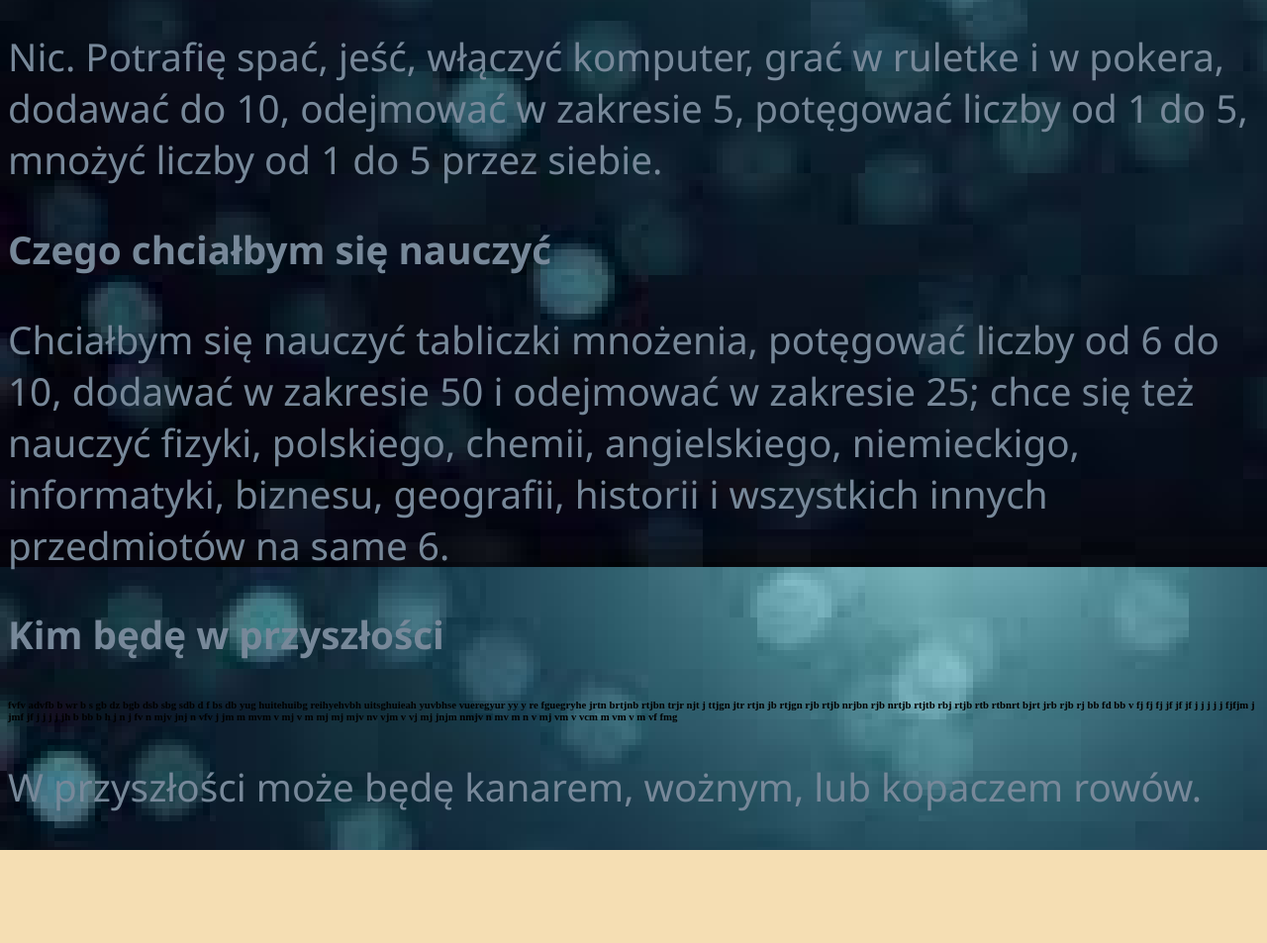
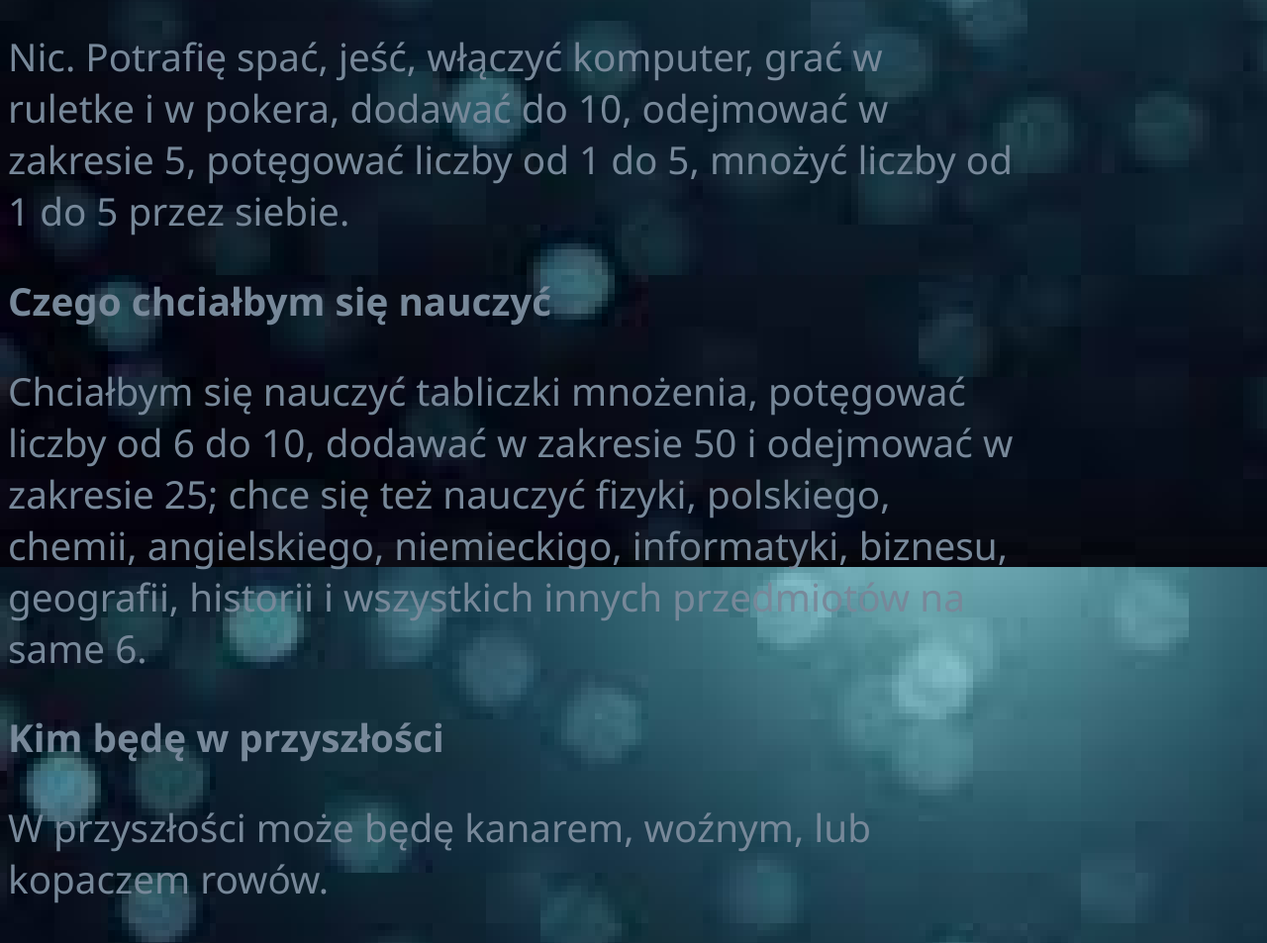
Before and after one commit to q5689/q5689.github.io, a plain HTML site: page index.html in a window 1280 px wide. Shown: the part 442-1395 px from the top of the page at 99% size. Before the commit the page ends 1301 px from the top, so only its background shows below. Drawn offline with Linux system fonts and the light colour scheme.

Commit message:
index.html

```diff
--- a/index.html
+++ b/index.html
@@ -6,18 +6,22 @@
     <title>Document</title>
 </head>
 
-<img src="lozko.img.jpg" alt="">
+
 <body>
+    <img src="lozko.img.jpg" alt="">
 <p><b>Co potrafię</b></p>
 <p></p>
-<p>Nic. Potrafię spać, jeść, włączyć komputer, grać w ruletke i w pokera, dodawać do 10, odejmować w zakresie 5, potęgować liczby od 1 do 5, mnożyć liczby od 1 do 5 przez siebie.</p>
+<p>Nic. Potrafię spać, jeść, włączyć komputer, grać w <br> ruletke i w pokera, dodawać do 10, odejmować w<br> zakresie 5, potęgować liczby od 1 do 5, mnożyć liczby od<br> 1 do 5 przez siebie.</p>
 <p><b>Czego chciałbym się nauczyć</b></p>
-<p>Chciałbym się nauczyć tabliczki mnożenia, potęgować liczby od 6 do 10, dodawać w zakresie 50 i odejmować w zakresie 25; chce się też nauczyć fizyki, polskiego, chemii, angielskiego, niemieckigo, informatyki, biznesu, geografii, historii i wszystkich innych przedmiotów na same 6.</p>
+
+<p>Chciałbym się nauczyć tabliczki mnożenia, potęgować<br> liczby od 6 do 10, dodawać w zakresie 50 i odejmować w<br> zakresie 25; chce się też nauczyć fizyki, polskiego,<br> chemii, angielskiego, niemieckigo, informatyki, biznesu,<br> geografii, historii i wszystkich innych przedmiotów na<br> same 6.</p>
 
 <p><b>Kim będę w przyszłości</b></p>
-<p><h6> fvfv advfb b wr b s gb dz bgb  dsb sbg sdb d f bs db yug huitehuibg reihyehvbh uitsghuieah yuvbhse vueregyur yy y re fguegryhe   jrtn brtjnb rtjbn trjr njt  j  ttjgn jtr rtjn jb rtjgn rjb rtjb nrjbn rjb nrtjb rtjtb rbj rtjb rtb rtbnrt bjrt jrb rjb rj bb fd bb v  fj fj fj jf jf jf j j j j  j  fjfjm j jmf jf j j j j jh b   bb  b h  j n  j fv n mjv  jnj n vfv j jm m mvm v mj v m mj mj  mjv nv  vjm v vj  mj jnjm nmjv  n  mv m n  v mj   vm   v   vcm  m vm  v m vf fmg</h6></p>
-<p>W przyszłości może będę kanarem, wożnym, lub kopaczem rowów.</p>
+
+<p>W przyszłości może będę kanarem, woźnym, lub<br> kopaczem rowów.</p>
 <p></p>
+
+
 
 
 
```
